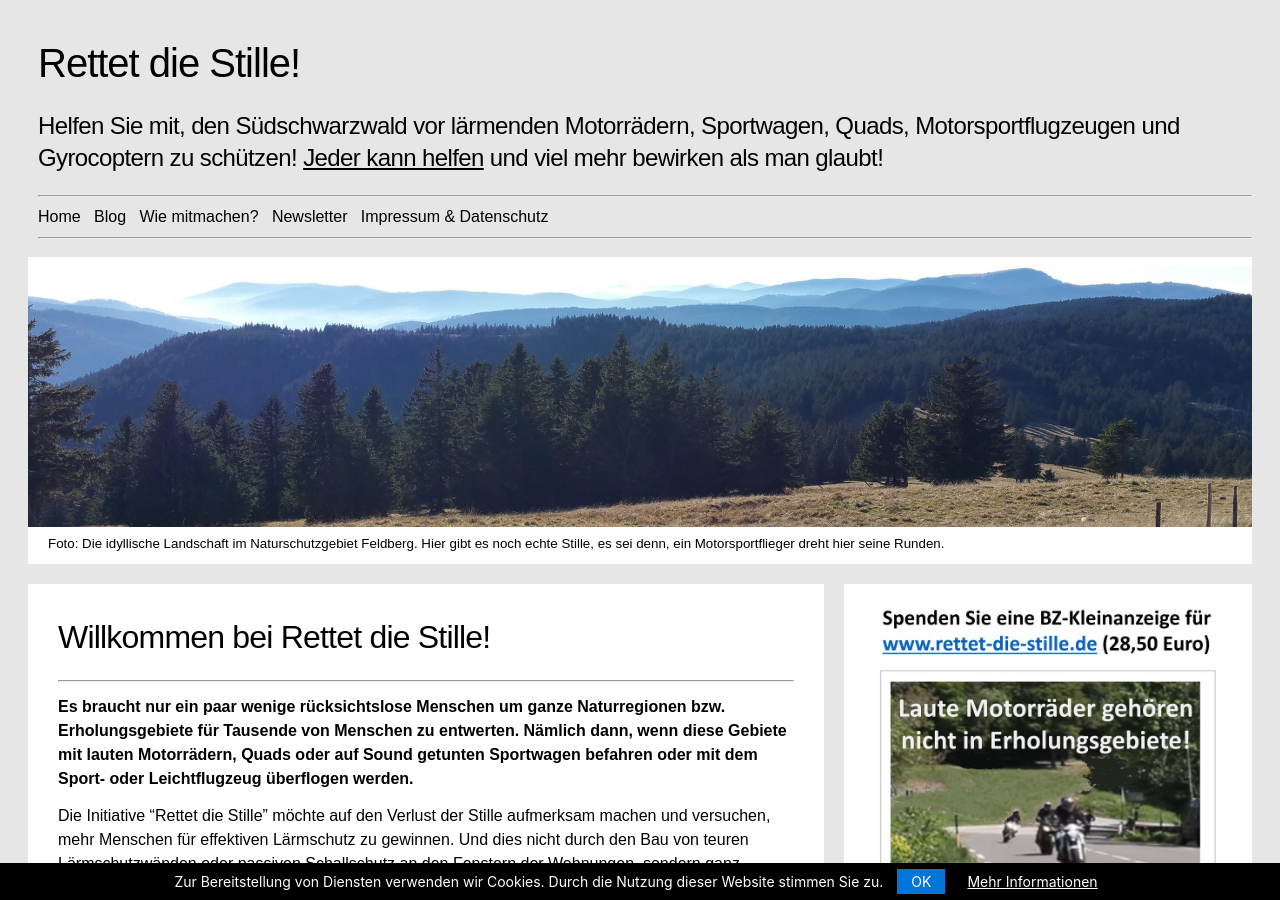
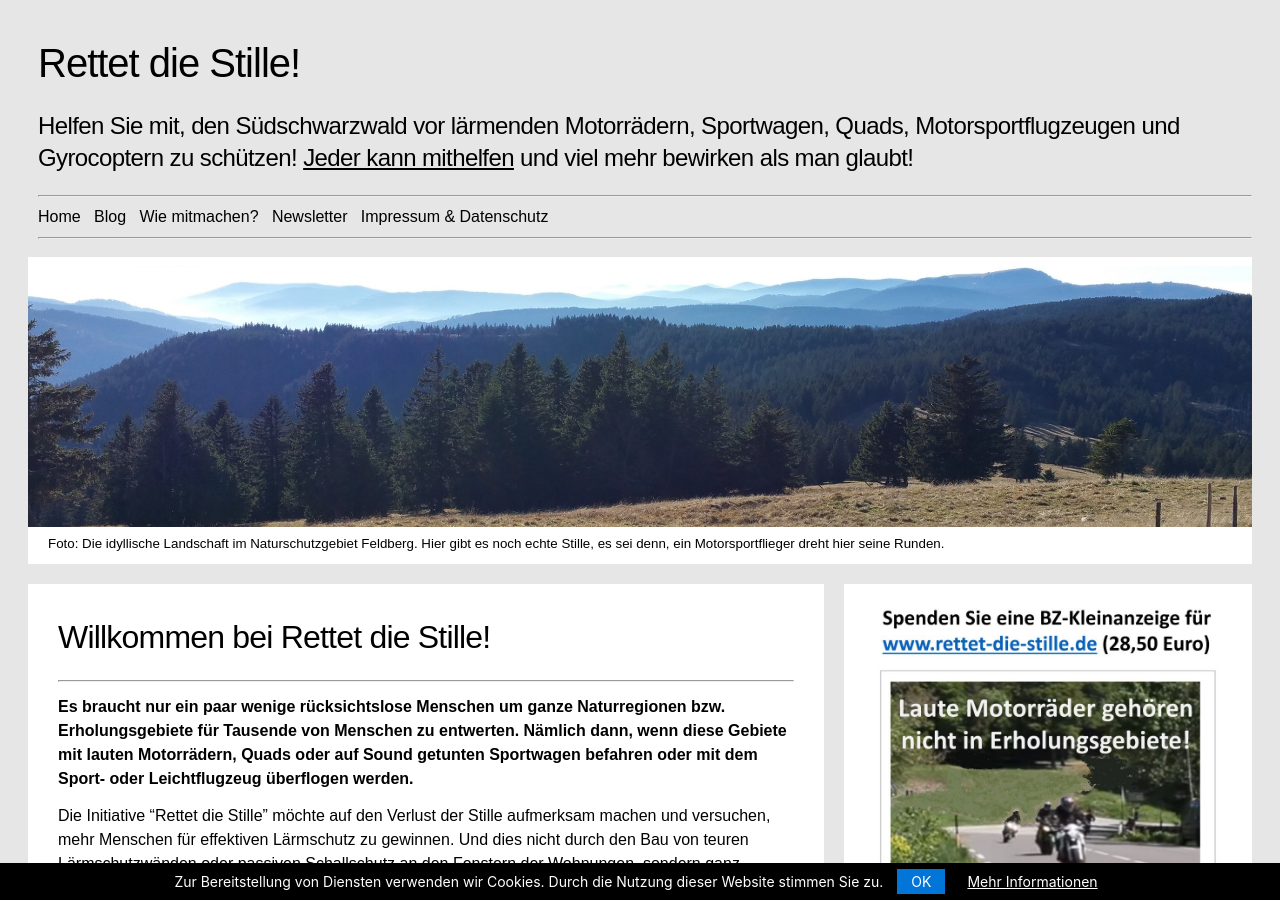
Before and after one commit to rettet-die-stille/rettet-die-stille.github.io, a Jekyll site: the page built from index.md, in a window 1280 px wide and 900 px high. Built offline with Jekyll 4.4.1, drawn with Linux system fonts in a browser that asks for light colours.

Commit message:
Update _nav.html

```diff
--- a/_includes/_nav.html
+++ b/_includes/_nav.html
@@ -3,7 +3,7 @@
         <a href="/">Rettet die Stille!</a>
     </h1>
     <h2>
-        Helfen Sie mit, den Südschwarzwald vor lärmenden Motorrädern, Sportwagen, Quads, Motorsportflugzeugen und Gyrocoptern zu schützen! <span style='text-decoration: underline;'><a href="/was-kann-ich-tun.html">Jeder kann helfen</a></span> und viel mehr bewirken als man glaubt!
+        Helfen Sie mit, den Südschwarzwald vor lärmenden Motorrädern, Sportwagen, Quads, Motorsportflugzeugen und Gyrocoptern zu schützen! <span style='text-decoration: underline;'><a href="/was-kann-ich-tun.html">Jeder kann mithelfen</a></span> und viel mehr bewirken als man glaubt!
     </h2>
     <hr>
     <div style="text-align: left;margin-left: 0.2;">
```
